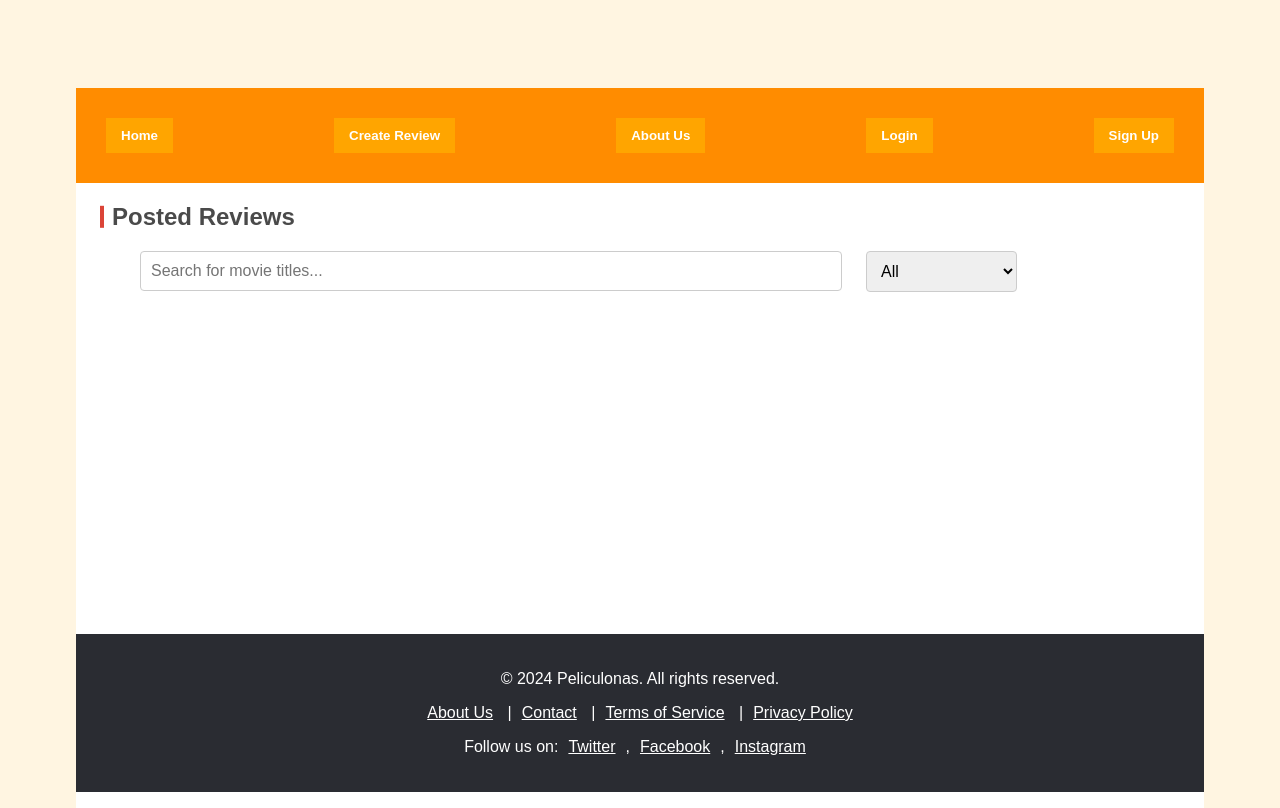
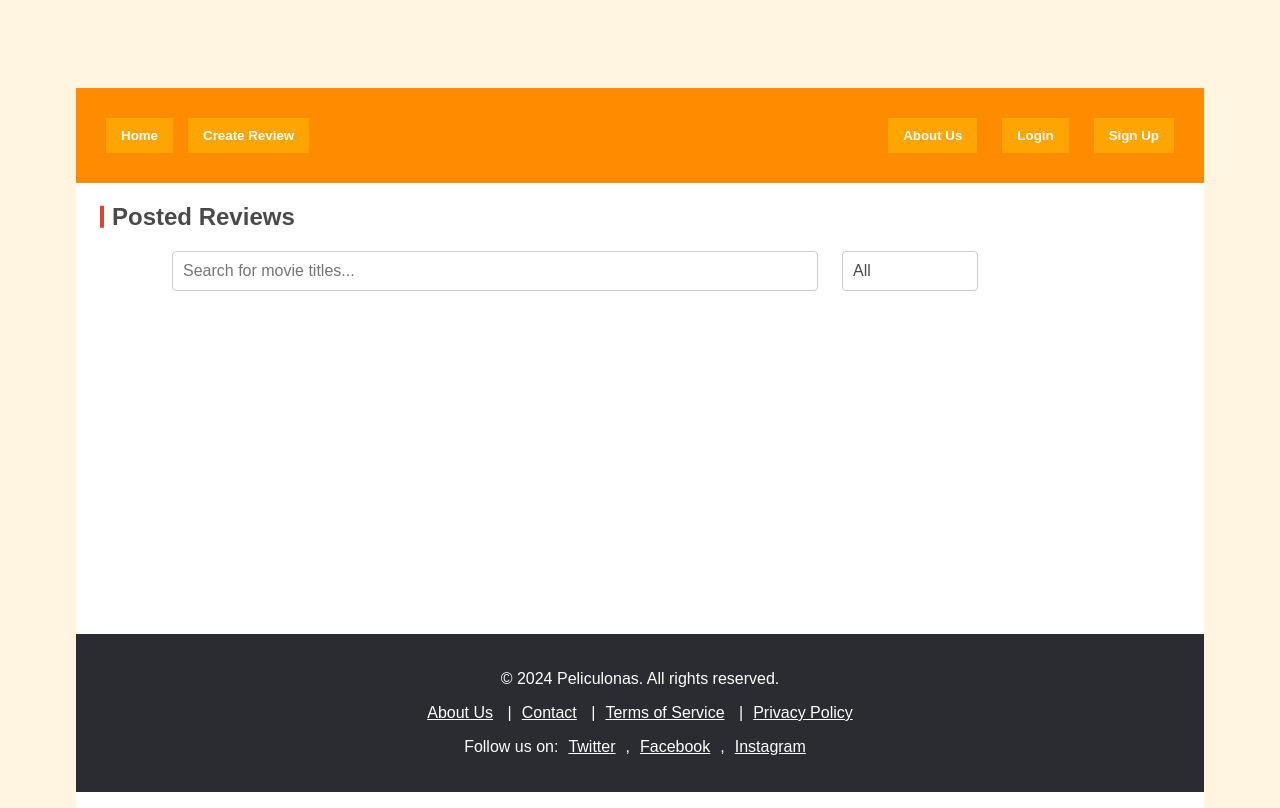
Before and after one commit to Tomas-Osorio/Purple-Haze, a React (Create React App) app: page /posted-reviews in a window 1280 px wide. Built offline with nearby package versions, Linux system fonts and the light colour scheme.

Commit message:
modified:   src/App.js 	modified:   src/LoginModal.js 	modified:   src/Navbar.js 	modified:   src/PostedReviews.js 	modified:   src/ReviewForm.js 	modified:   src/SignupModal.js 	modified:   src/style.css

```diff
--- a/src/App.js
+++ b/src/App.js
@@ -31,12 +31,12 @@ const App = () => {
     };
 
     const handleAddReview = (review) => {
-        console.log('Reviews:', reviews);
+        console.log('Reviews:', reviews); // Debugging line
         if (!currentUser) {
             alert('You must be logged in to create a review.');
             return;
         }
-        setReviews((prevReviews) => [...prevReviews, review]);
+        setReviews((prevReviews) => [...prevReviews, review]); // Ensure you're using the functional update
     };
 
     return (
@@ -47,6 +47,7 @@ const App = () => {
                     currentUser={currentUser}
                     setShowLogin={setShowLogin}
                     setShowSignup={setShowSignup}
+                    onLogout={handleLogout}
                 />
 
                 <Routes>
--- a/src/LoginModal.js
+++ b/src/LoginModal.js
@@ -1,10 +1,11 @@
-import React, { useState } from 'react';
+import React, { useState, useRef, useEffect } from 'react';
 import { FaEye, FaEyeSlash } from 'react-icons/fa';
 
 const LoginModal = ({ onClose, onLogin }) => {
     const [email, setEmail] = useState('');
     const [password, setPassword] = useState('');
     const [showPassword, setShowPassword] = useState(false);
+    const modalRef = useRef();
 
     const handleSubmit = () => {
         const storedUser = JSON.parse(localStorage.getItem('user'));
@@ -16,9 +17,23 @@ const LoginModal = ({ onClose, onLogin }) => {
         }
     };
 
+
+    const handleClickOutside = (event) => {
+        if (modalRef.current && !modalRef.current.contains(event.target)) {
+            onClose();
+        }
+    };
+
+    useEffect(() => {
+        window.addEventListener('mousedown', handleClickOutside);
+        return () => {
+            window.removeEventListener('mousedown', handleClickOutside);
+        };
+    }, []);
+
     return (
         <div className="modal">
-            <div className="modal-content">
+            <div className="modal-content" ref={modalRef}>
                 <span className="close" onClick={onClose}>&times;</span>
                 <h2>Login</h2>
                 <input
--- a/src/Navbar.js
+++ b/src/Navbar.js
@@ -2,11 +2,12 @@ import React from 'react';
 import { Link, useLocation } from 'react-router-dom';
 import ReviewFormContainer from './ReviewFormContainer';
 
-const Navbar = ({ onAddReview, currentUser, setShowLogin, setShowSignup }) => {
+const Navbar = ({ onAddReview, currentUser, setShowLogin, setShowSignup, onLogout }) => {
     const location = useLocation();
 
     return (
-        <header>
+        <header className="navbar">
+            <div className="left-buttons">
                 <Link to="/">
                     <button>Home</button>
                 </Link>
@@ -18,12 +19,21 @@ const Navbar = ({ onAddReview, currentUser, setShowLogin, setShowSignup }) => {
                         <button>Posted Reviews</button>
                     </Link>
                 )}
+            </div>
 
+            <div className="nav-buttons">
                 <Link to="/about-us">
-                <button>About Us</button>
+                    <button className="right-button">About Us</button>
                 </Link>
-            <button onClick={() => setShowLogin(true)}>Login</button>
-            <button onClick={() => setShowSignup(true)}>Sign Up</button>
+                {currentUser ? (
+                    <button className="right-button" onClick={onLogout}>Logout</button>
+                ) : (
+                    <>
+                        <button className="right-button" onClick={() => setShowLogin(true)}>Login</button>
+                        <button className="right-button" onClick={() => setShowSignup(true)}>Sign Up</button>
+                    </>
+                )}
+            </div>
         </header>
     );
 };
--- a/src/PostedReviews.js
+++ b/src/PostedReviews.js
@@ -1,5 +1,56 @@
-import React, { useState } from 'react';
+import React, { useState, useRef, useEffect } from 'react';
 
+// Componente de selección de género personalizado
+const GenreSelect = ({ selectedGenre, setSelectedGenre }) => {
+    const [isOpen, setIsOpen] = useState(false);
+    const genres = [
+        "All", "Action", "Adventure", "Animation", "Comedy",
+        "Crime", "Documentary", "Drama", "Family", "Fantasy",
+        "History", "Horror", "Music", "Mystery", "Romance",
+        "Science Fiction", "TV Movie", "Thriller", "War", "Western"
+    ];
+
+    const selectRef = useRef();
+
+    const toggleDropdown = () => setIsOpen(!isOpen);
+
+    const handleSelect = (genre) => {
+        setSelectedGenre(genre);
+        setIsOpen(false);
+    };
+
+    const handleClickOutside = (event) => {
+        if (selectRef.current && !selectRef.current.contains(event.target)) {
+            setIsOpen(false);
+        }
+    };
+
+    useEffect(() => {
+        window.addEventListener('mousedown', handleClickOutside);
+        return () => {
+            window.removeEventListener('mousedown', handleClickOutside);
+        };
+    }, []);
+
+    return (
+        <div className="custom-select" ref={selectRef}>
+            <div className="selected" onClick={toggleDropdown}>
+                {selectedGenre || "Select Genre"}
+            </div>
+            {isOpen && (
+                <ul className="dropdown-list">
+                    {genres.map((genre) => (
+                        <li key={genre} onClick={() => handleSelect(genre)}>
+                            {genre}
+                        </li>
+                    ))}
+                </ul>
+            )}
+        </div>
+    );
+};
+
+// Componente principal de reseñas publicadas
 const PostedReviews = ({ reviews }) => {
     const [searchTerm, setSearchTerm] = useState('');
     const [selectedGenre, setSelectedGenre] = useState('All');
@@ -12,7 +63,7 @@ const PostedReviews = ({ reviews }) => {
 
     return (
         <section>
-            <h2 class="category-title">Posted Reviews</h2>
+            <h2 className="category-title">Posted Reviews</h2>
             <div className="filterContainer">
                 <input
                     type="text"
@@ -21,32 +72,10 @@ const PostedReviews = ({ reviews }) => {
                     value={searchTerm}
                     onChange={(e) => setSearchTerm(e.target.value)}
                 />
-                <select
-                    className="genreSelect"
-                    value={selectedGenre}
-                    onChange={(e) => setSelectedGenre(e.target.value)}
-                >
-                    <option value="All">All</option>
-                    <option value="Action">Action</option>
-                    <option value="Adventure">Adventure</option>
-                    <option value="Animation">Animation</option>
-                    <option value="Comedy">Comedy</option>
-                    <option value="Crime">Crime</option>
-                    <option value="Documentary">Documentary</option>
-                    <option value="Drama">Drama</option>
-                    <option value="Family">Family</option>
-                    <option value="Fantasy">Fantasy</option>
-                    <option value="History">History</option>
-                    <option value="Horror">Horror</option>
-                    <option value="Music">Music</option>
-                    <option value="Mystery">Mystery</option>
-                    <option value="Romance">Romance</option>
-                    <option value="Science Fiction">Science Fiction</option>
-                    <option value="TV Movie">TV Movie</option>
-                    <option value="Thriller">Thriller</option>
-                    <option value="War">War</option>
-                    <option value="Western">Western</option>
-                </select>
+                <GenreSelect
+                    selectedGenre={selectedGenre}
+                    setSelectedGenre={setSelectedGenre}
+                />
             </div>
             <div className="reviews">
                 {filteredReviews.map((review, index) => (
--- a/src/ReviewForm.js
+++ b/src/ReviewForm.js
@@ -1,4 +1,4 @@
-import React, { useState, useEffect } from 'react';
+import React, { useState, useEffect, useRef } from 'react';
 import axios from 'axios';
 
 const ReviewForm = ({ onClose, onAddReview, currentUser }) => {
@@ -8,6 +8,7 @@ const ReviewForm = ({ onClose, onAddReview, currentUser }) => {
     const [rating, setRating] = useState('');
     const [movieId, setMovieId] = useState(null);
     const [genres, setGenres] = useState({});
+    const modalRef = useRef(); // Crea una referencia para el modal
 
     useEffect(() => {
         const fetchGenres = async () => {
@@ -37,7 +38,6 @@ const ReviewForm = ({ onClose, onAddReview, currentUser }) => {
                 const imageUrl = `https://image.tmdb.org/t/p/w500${firstResult.poster_path}`;
                 setImage(imageUrl);
                 setMovieId(firstResult.id);
-
 
                 if (firstResult.genre_ids && firstResult.genre_ids.length > 0) {
                     const firstGenreId = firstResult.genre_ids[0];
@@ -72,9 +72,23 @@ const ReviewForm = ({ onClose, onAddReview, currentUser }) => {
         }
     };
 
+    // Maneja clics fuera del modal
+    const handleClickOutside = (event) => {
+        if (modalRef.current && !modalRef.current.contains(event.target)) {
+            onClose();
+        }
+    };
+
+    useEffect(() => {
+        window.addEventListener('mousedown', handleClickOutside);
+        return () => {
+            window.removeEventListener('mousedown', handleClickOutside);
+        };
+    }, []);
+
     return (
         <div className="modal">
-            <div className="modal-content">
+            <div className="modal-content" ref={modalRef}>
                 <span className="close" onClick={onClose}>&times;</span>
                 <h2>Create Review</h2>
                 <input
--- a/src/SignupModal.js
+++ b/src/SignupModal.js
@@ -1,4 +1,4 @@
-import React, { useState } from 'react';
+import React, { useState, useRef, useEffect } from 'react';
 import { FaEye, FaEyeSlash } from 'react-icons/fa';
 
 const SignupModal = ({ onClose, onLogin }) => {
@@ -6,6 +6,7 @@ const SignupModal = ({ onClose, onLogin }) => {
     const [username, setUsername] = useState('');
     const [password, setPassword] = useState('');
     const [showPassword, setShowPassword] = useState(false);
+    const modalRef = useRef(); // Crea una referencia para el modal
 
     const handleSubmit = () => {
         if (email && username && password.length >= 8) {
@@ -18,20 +19,42 @@ const SignupModal = ({ onClose, onLogin }) => {
         }
     };
 
+    // Maneja clics fuera del modal
+    const handleClickOutside = (event) => {
+        if (modalRef.current && !modalRef.current.contains(event.target)) {
+            onClose();
+        }
+    };
+
+    useEffect(() => {
+        window.addEventListener('mousedown', handleClickOutside);
+        return () => {
+            window.removeEventListener('mousedown', handleClickOutside);
+        };
+    }, []);
+
     return (
         <div className="modal">
-            <div className="modal-content">
+            <div className="modal-content" ref={modalRef}>
                 <span className="close" onClick={onClose}>&times;</span>
                 <h2>Sign Up</h2>
-                <input type="text" placeholder="Email" onChange={(e) => setEmail(e.target.value)} />
-                <input type="text" placeholder="Username" onChange={(e) => setUsername(e.target.value)} />
                 <input
-                        type={showPassword ? 'text' : 'password'}
-                        placeholder="Password"
-                        onChange={(e) => setPassword(e.target.value)}
-                    />
+                    type="text"
+                    placeholder="Email"
+                    onChange={(e) => setEmail(e.target.value)}
+                />
+                <input
+                    type="text"
+                    placeholder="Username"
+                    onChange={(e) => setUsername(e.target.value)}
+                />
+                <input
+                    type={showPassword ? 'text' : 'password'}
+                    placeholder="Password"
+                    onChange={(e) => setPassword(e.target.value)}
+                />
                 <span className="password-icon2" onClick={() => setShowPassword(!showPassword)}>
-                        {showPassword ? <FaEyeSlash /> : <FaEye />}
+                    {showPassword ? <FaEyeSlash /> : <FaEye />}
                 </span>
                 <button onClick={handleSubmit}>Sign Up</button>
             </div>
--- a/src/style.css
+++ b/src/style.css
@@ -16,14 +16,6 @@ body {
     background-color: #fff; /* White background for the main content */
 }
 
-header {
-    background-color: #FF8C00; /* Dark orange header */
-    color: #FFF;
-    display: flex;
-    justify-content: space-between;
-    padding: 30px;
-}
-
 button {
     background-color: #FFA500; /* Orange buttons */
     font-family: 'Arial', sans-serif;
@@ -39,8 +31,38 @@ button:hover {
     background-color: #FF7F00; /* Darker orange on hover */
 }
 
+.close {
+    cursor: pointer;
+    font-weight: bold;
+}
+
+.navbar {
+    display: flex;
+    justify-content: space-between; /* Espacio entre los elementos */
+    align-items: center; /* Centra verticalmente los elementos */
+    padding: 30px; /* Espaciado interno */
+    background-color: #FF8C00; /* Color de fondo */
+}
+
+.left-buttons {
+    display: flex;
+    gap: 15px; /* Espacio entre los botones de la izquierda */
+}
+
+.nav-buttons {
+    display: flex;
+    gap: 15px; /* Espacio entre los botones de la derecha */
+}
+
+.right-button {
+    margin-left: 10px; /* Espacio adicional a la izquierda de cada botón */
+}
+
+
 .reviews {
-    margin-left: 5vh;
+    justify-content: center;
+    margin-left: 0vh;
+    margin-right: 0vh;
     display: flex;
     flex-wrap: wrap;
     gap: 20px;
@@ -52,7 +74,7 @@ button:hover {
     padding: 15px;
     border: 1px solid #FFA500;
     border-radius: 5px;
-    width: 200px;
+    width: 20vh;
     text-align: center;
 }
 
@@ -135,28 +157,21 @@ button:hover {
     }
 }
 
-
 .filterContainer {
     display: flex;
     align-items: center;
-    margin-bottom: 20px;
+    margin-bottom: 2vh;
+    margin-left: 12vh;
+    margin-right: 12vh;
 }
 
 .searchInput {
     padding: 10px;
     font-size: 16px;
     margin-right: 3vh;
-    margin-left: 8vh;
     border: 1px solid #ccc;
     border-radius: 4px;
-    width: 85vh; /* Adjust width as needed */
-}
-
-.genreSelect {
-    padding: 10px;
-    font-size: 16px;
-    border: 1px solid #ccc;
-    border-radius: 4px;
+    width: 78vh;
 }
 
 /* Add search bar styles */
@@ -194,3 +209,39 @@ footer {
     background-color: #db4437; /* Red color */
     transform: translateY(-50%); /* Center vertically */
 }
+
+.custom-select {
+    position: relative;
+    width: 17vh; /* Ajusta el ancho según sea necesario */
+}
+
+.selected {
+    border: 1px solid #ccc;
+    padding: 10px;
+    cursor: pointer;
+    background-color: white;
+    border-radius: 4px;
+}
+
+.dropdown-list {
+    max-height: 150px; /* Altura máxima para el scroll */
+    overflow-y: auto; /* Habilita el scroll */
+    border: 1px solid #ccc;
+    border-radius: 4px;
+    margin: 0;
+    padding: 0;
+    list-style-type: none;
+    position: absolute;
+    width: 100%;
+    z-index: 1000; /* Asegúrate de que esté por encima de otros elementos */
+    background-color: white;
+}
+
+.dropdown-list li {
+    padding: 10px;
+    cursor: pointer;
+}
+
+.dropdown-list li:hover {
+    background-color: #f0f0f0; /* Color de fondo al pasar el mouse */
+}
```
Lines whose indentation alone changed are shown as unchanged.
